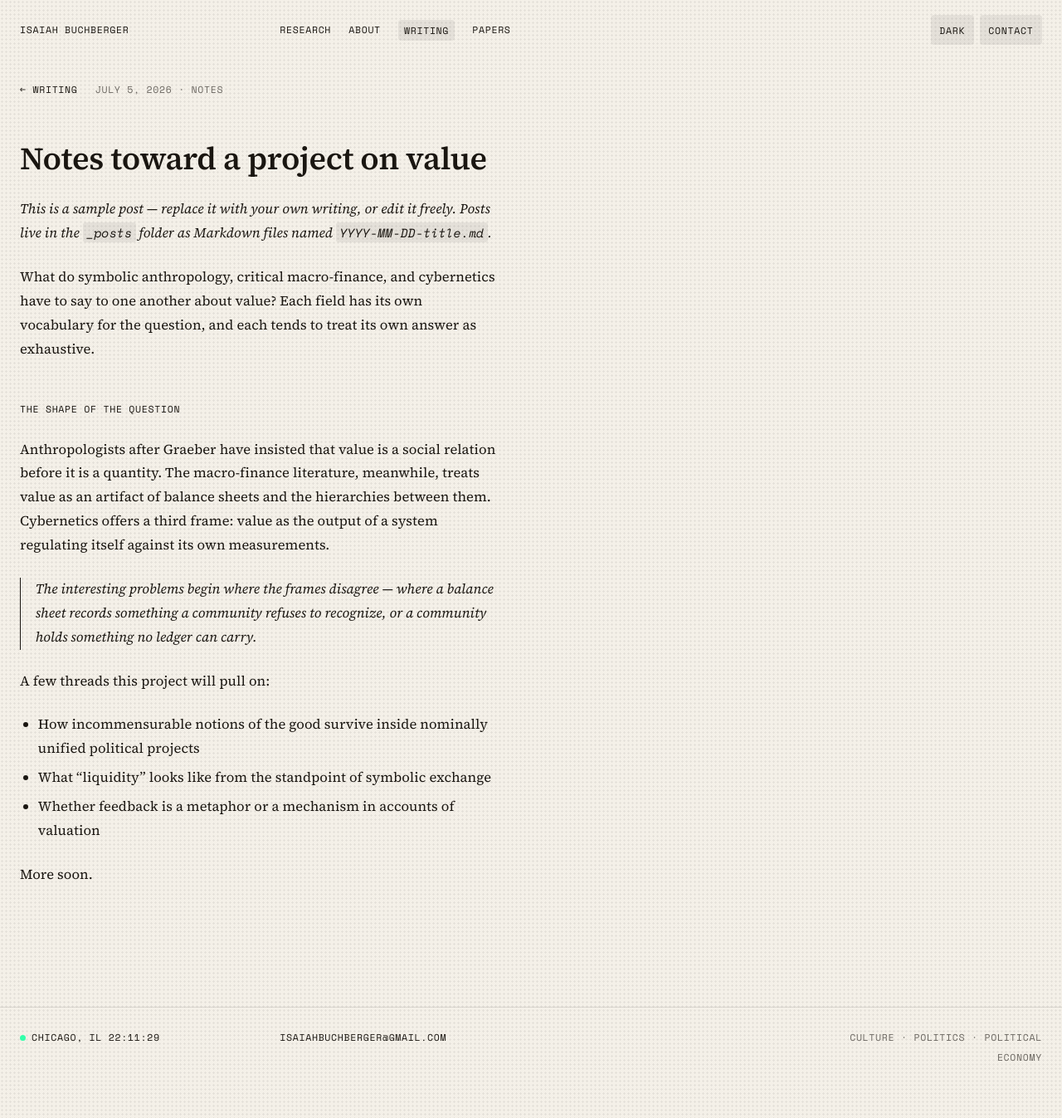
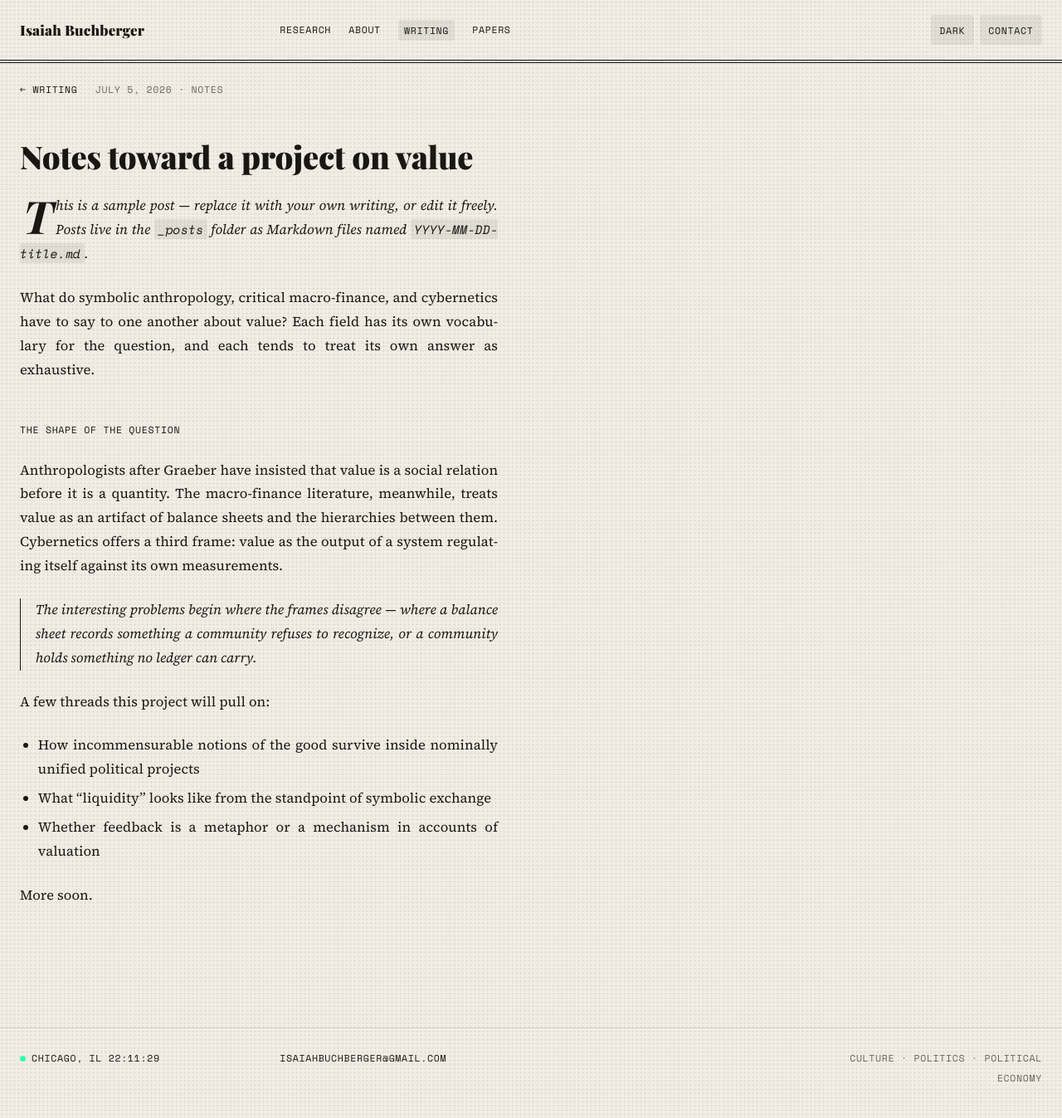
Before and after one commit to isaiahbuchberger/isaiahbuchberger.github.io, a Jekyll site: the page built from _posts/2026-07-05-notes-toward-a-project-on-value.md, in a window 1280 px wide and 1347 px high. Shown: the whole window at 83% size. Built offline with Jekyll 4.4.1, drawn with Linux system fonts in a browser that asks for light colours; some web fonts are replaced.

Commit message:
Set the site like a print edition
Playfair Display 900 becomes the display voice: masthead nameplate in
the nav (over a 4px double rule), front-page banner headline, post
titles, and an italic 500 deck for standfirsts. Article prose is
justified with automatic hyphenation and opens on a floated drop cap.
A second, finer offset dot screen gives the page newsprint tooth in
both themes.

Recorded in DESIGN.md as The Front Page Rule, with the new type
hierarchy (Display / Deck / Title / Masthead).

Co-Authored-By: Claude Fable 5 <noreply@anthropic.com>

```diff
--- a/_layouts/default.html
+++ b/_layouts/default.html
@@ -25,7 +25,7 @@
 </script>
 <link rel="preconnect" href="https://fonts.googleapis.com">
 <link rel="preconnect" href="https://fonts.gstatic.com" crossorigin>
-<link href="https://fonts.googleapis.com/css2?family=Source+Serif+4:ital,opsz,wght@0,8..60,400;0,8..60,600;0,8..60,700;1,8..60,400&family=Space+Mono:ital,wght@0,400;0,700;1,400&display=swap" rel="stylesheet">
+<link href="https://fonts.googleapis.com/css2?family=Playfair+Display:ital,wght@0,500;0,700;0,900;1,500&family=Source+Serif+4:ital,opsz,wght@0,8..60,400;0,8..60,600;0,8..60,700;1,8..60,400&family=Space+Mono:ital,wght@0,400;0,700;1,400&display=swap" rel="stylesheet">
 <link rel="stylesheet" href="{{ '/assets/css/main.css' | relative_url }}">
 </head>
 <body>
--- a/assets/css/main.css
+++ b/assets/css/main.css
@@ -36,9 +36,12 @@ html{
 body{
   margin:0;
   background-color:var(--white);
-  /* halftone: a faint print screen over the plaster */
-  background-image:radial-gradient(var(--soft) 1px, transparent 1.2px);
-  background-size:5px 5px;
+  /* halftone: a print screen plus a finer offset screen for newsprint tooth */
+  background-image:
+    radial-gradient(var(--soft) 1px, transparent 1.2px),
+    radial-gradient(var(--hair) .5px, transparent .7px);
+  background-size:5px 5px, 3px 3px;
+  background-position:0 0, 1.5px 1.5px;
   color:var(--black);
   font-family:'Source Serif 4', Georgia, serif;
   font-size:15px;
@@ -71,11 +74,23 @@ nav{
   align-items:center;
   padding:calc(var(--line) * .75) var(--pad);
   background-color:var(--white);
-  background-image:radial-gradient(var(--soft) 1px, transparent 1.2px);
-  background-size:5px 5px;
+  background-image:
+    radial-gradient(var(--soft) 1px, transparent 1.2px),
+    radial-gradient(var(--hair) .5px, transparent .7px);
+  background-size:5px 5px, 3px 3px;
+  background-position:0 0, 1.5px 1.5px;
+  /* masthead double rule */
+  border-bottom:4px double var(--black);
 }
 
-nav .brand{ text-decoration:none; }
+nav .brand{
+  text-decoration:none;
+  font-family:'Playfair Display', Georgia, serif;
+  font-size:17px;
+  font-weight:900;
+  letter-spacing:.01em;
+  text-transform:none;
+}
 
 nav .links{
   grid-column:2 / span 2;
@@ -143,10 +158,11 @@ main{ padding:0 var(--pad); }
 
 .mega{
   grid-column:1 / span 3;
+  font-family:'Playfair Display', Georgia, serif;
   font-size:clamp(26px, 3.6vw, 46px);
-  font-weight:600;
-  line-height:1.22;
-  letter-spacing:-.01em;
+  font-weight:900;
+  line-height:1.12;
+  letter-spacing:-.005em;
   margin:0;
 }
 
@@ -161,9 +177,13 @@ main{ padding:0 var(--pad); }
 
 @keyframes blink{ 50%{ opacity:0; } }
 
+/* the deck: italic standfirst under the headline, newspaper-style */
 .mega.second{
   grid-column:2 / span 3;
-  font-size:clamp(20px, 2.5vw, 32px);
+  font-size:clamp(19px, 2.3vw, 29px);
+  font-weight:500;
+  font-style:italic;
+  line-height:1.3;
 }
 
 /* text prop rows */
@@ -331,16 +351,29 @@ main{ padding:0 var(--pad); }
 
 .post-title{ font-size:clamp(24px, 3vw, 38px); }
 
-/* long-form prose */
+/* long-form prose: justified and hyphenated like a set column */
 .prose{
   max-width:66ch;
   padding-bottom:calc(var(--line) * 2);
   font-weight:400;
   font-size:16.5px;
   line-height:1.75;
+  text-align:justify;
+  hyphens:auto;
+  -webkit-hyphens:auto;
 }
 
 .prose p{ margin:0 0 var(--line); }
+
+/* drop cap on the opening paragraph */
+.prose > p:first-of-type::first-letter{
+  font-family:'Playfair Display', Georgia, serif;
+  font-weight:700;
+  font-size:3.3em;
+  line-height:.82;
+  float:left;
+  padding:.06em .12em 0 0;
+}
 
 .prose h2, .prose h3{
   font-family:'Space Mono', monospace;
```
